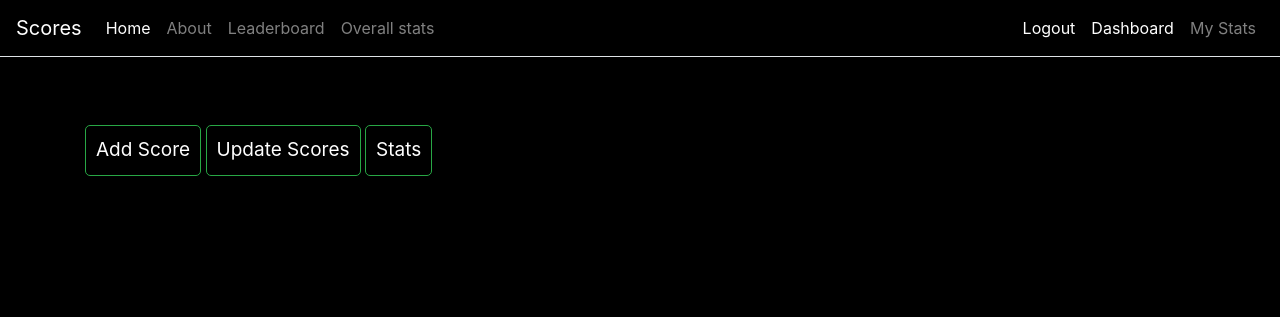
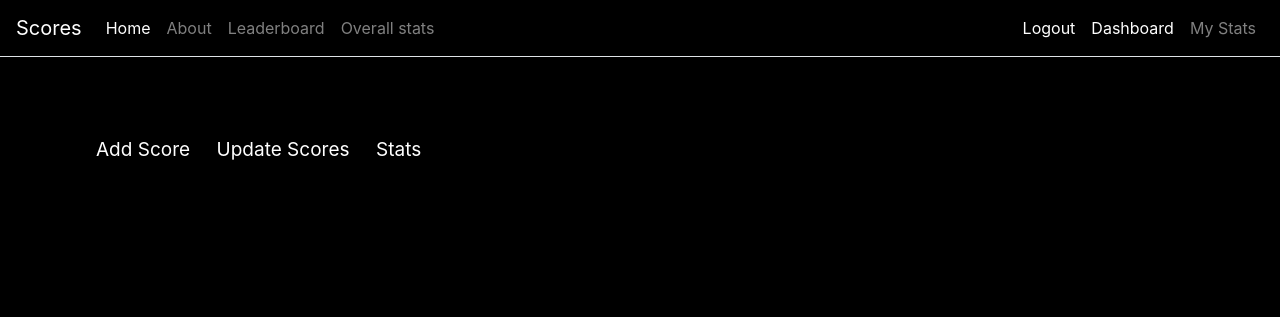
Before and after one commit to Ben-Donnelly/PubQuiz, a Flask app: page /dashboard in a window 1280 px wide. Shown: the top 317 px of the page. Run offline with Flask 2, Linux system fonts and the light colour scheme; the visitor is signed in with stand-in values (Sample User, id 1).

Commit message:
changed some looks, added new graphs

```diff
--- a/templates/dashboard.html
+++ b/templates/dashboard.html
@@ -1,10 +1,11 @@
 {% extends "layout.html" %}
+
 
 {% block body %}
 <h1 style="color:black">Welcome {{session.username}}</h1>
-<a class="btn btn-success" href="/add/score">Add Score</a>
-<a class="btn btn-success" href="/update/scores">Update Scores</a>
-<a class="btn btn-success" href="{{ url_for('overall_stats')}}">Stats</a>
+<a class="btn" href="/add/score">Add Score</a>
+<a class="btn" href="/update/scores">Update Scores</a>
+<a class="btn" href="{{ url_for('overall_stats')}}">Stats</a>
 <hr>
 
 {% endblock %}
--- a/templates/includes/_navbar.html
+++ b/templates/includes/_navbar.html
@@ -29,7 +29,7 @@
           <a class="nav-link" href="/dashboard">Dashboard <span class="sr-only"></span></a>
         </li>
       <li class="nav-item">
-          <a class="nav-link" href="{{session.username}}/stats">My Stats <span class="sr-only"></span></a>
+          <a class="nav-link" href="{{ url_for('stats', curr_user=session.username) }}">My Stats <span class="sr-only"></span></a>
         </li>
       {% else %}
         <li class="nav-item active">
--- a/templates/layout.html
+++ b/templates/layout.html
@@ -1,10 +1,12 @@
 <!DOCTYPE html>
 <html lang="en">
 <head>
+
     <meta charset="UTF-8">
     <title>Pub Quiz Score Tracker</title>
-<link rel="stylesheet" href="https://cdn.jsdelivr.net/npm/bootstrap@4.5.3/dist/css/bootstrap.min.css" integrity="sha384-TX8t27EcRE3e/ihU7zmQxVncDAy5uIKz4rEkgIXeMed4M0jlfIDPvg6uqKI2xXr2" crossorigin="anonymous">
+    <link rel="stylesheet" href="https://cdn.jsdelivr.net/npm/bootstrap@4.5.3/dist/css/bootstrap.min.css" integrity="sha384-TX8t27EcRE3e/ihU7zmQxVncDAy5uIKz4rEkgIXeMed4M0jlfIDPvg6uqKI2xXr2" crossorigin="anonymous">
     <link rel="stylesheet" type="text/css" href="{{ url_for('static', filename='PubQuizCSS.css') }}">
+    <link rel="shortcut icon" href="{{ url_for('static', filename='favicon.ico') }}">
 
 </head>
 <body class="bg-dark">
```
Also changed, not shown: templates/curUserStats.html (+1 -1 lines), templates/overallStats.html (+6 -1 lines).
